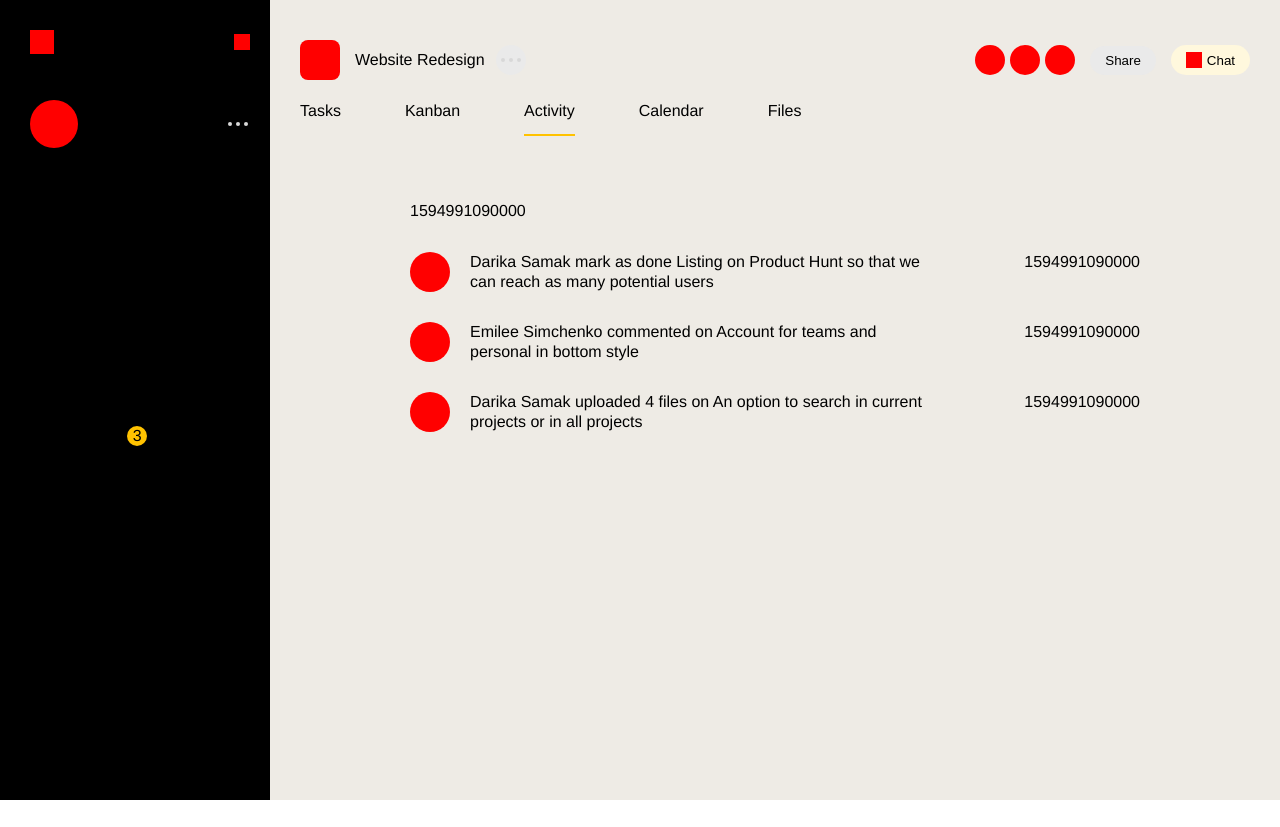
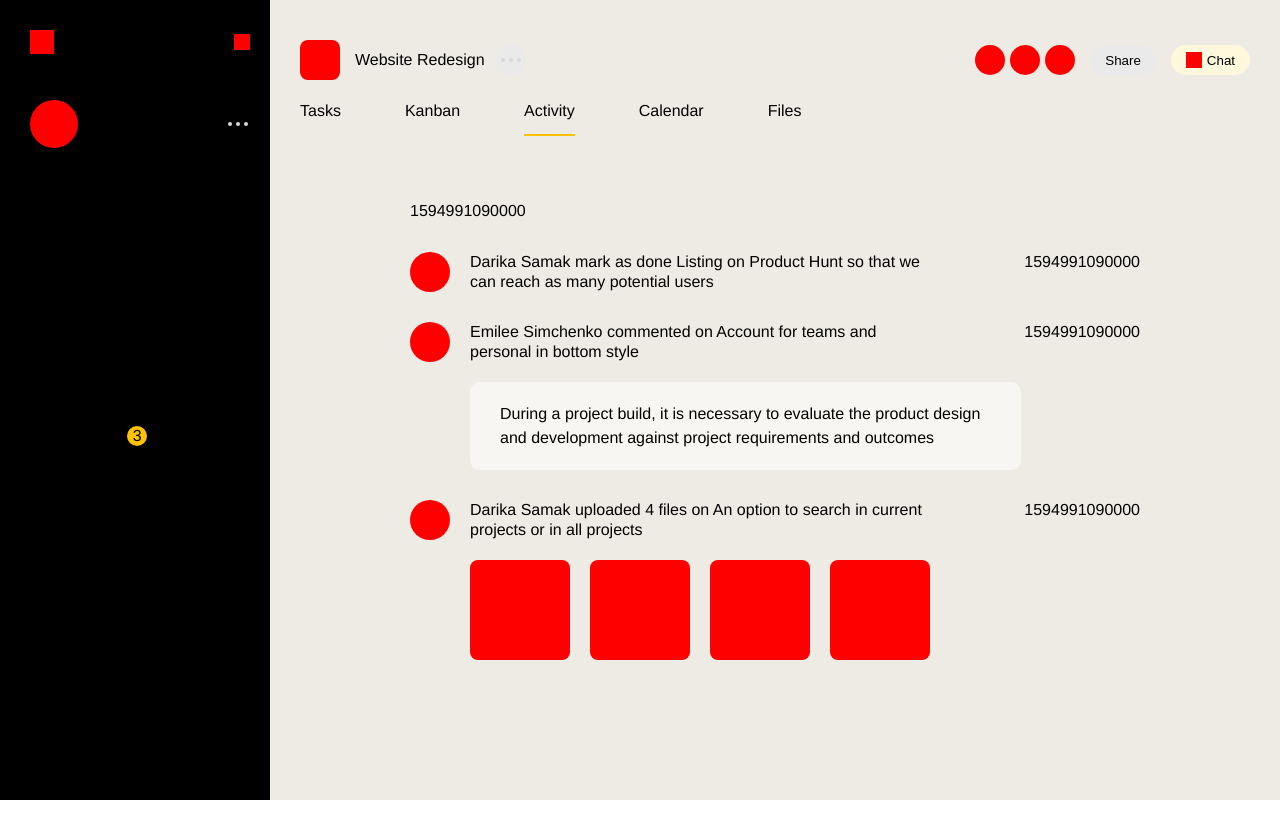
Before and after one commit to vesground/onix, a React (Create React App) app: page / in a window 1280 px wide. Built offline with nearby package versions, Linux system fonts and the light colour scheme.

Commit message:
Add meta content components in events list

```diff
--- a/src/data.js
+++ b/src/data.js
@@ -19,7 +19,8 @@ export const events = [
     type: 'comment',
     title: 'Emilee Simchenko commented on Account for teams and personal in bottom style',
     meta: {
-      target: {
+      type: 'comment',
+      content: {
         title: 'During a project build, it is necessary to evaluate the product design and development against project requirements and outcomes'
       }
     },
@@ -29,7 +30,10 @@ export const events = [
     type: 'upload',
     title: 'Darika Samak uploaded 4 files on An option to search in current projects or in all projects',
     meta: {
-      files: []
+      type: 'files',
+      content: {
+        files: [1, 2, 3, 4]
+      }
     },
     createdAt: Date.now(),
   },
--- a/src/routes/Dashboard/Events/Event/Comment/index.js
+++ b/src/routes/Dashboard/Events/Event/Comment/index.js
@@ -1,14 +1,16 @@
 import React from 'react';
+
+import Text from 'components/Text';
 
 import './index.scss';
 
-const baseClass = 'dashboard-header';
-const DashboardHeader = (props) => {
+const baseClass = 'dashboard-event-comment';
+const EventComment = ({ title, ...props }) => {
   return (
     <div className={`${baseClass}`}>
-      header
+      <Text>{title}</Text>
     </div>
   );
 }
 
-export default DashboardHeader;
+export default EventComment;
--- a/src/routes/Dashboard/Events/Event/Comment/index.scss
+++ b/src/routes/Dashboard/Events/Event/Comment/index.scss
@@ -0,0 +1,15 @@
+.dashboard-event-comment {
+  margin-top: 20px;
+  width: 100%;
+  height: 88px;
+  background: #F7F6F3;
+  border-radius: 10px;
+  padding: 20px 30px;
+  box-sizing: border-box;
+  > .app-component-text {
+    width: 100%;
+    line-height: 24px;
+    font-size: var(--paragraph-2);
+    color: var(--primary-text-color);
+  }
+}
--- /dev/null
+++ b/src/routes/Dashboard/Events/Event/Files/index.js
@@ -0,0 +1,18 @@
+import React from 'react';
+
+import Image from 'components/Image';
+
+import './index.scss';
+
+const baseClass = 'dashboard-event-files';
+const EventFiles = ({ files, ...props }) => {
+  return (
+    <div className={`${baseClass}`}>
+      {files.map(file => (
+        <Image width={100} height={100} borderRadius='8px' />
+      ))}
+    </div>
+  );
+}
+
+export default EventFiles;
--- /dev/null
+++ b/src/routes/Dashboard/Events/Event/Files/index.scss
@@ -0,0 +1,13 @@
+.dashboard-event-files {
+  display: flex;
+  margin-top: 20px;
+  > .app-component-image {
+    margin: 0 10px;
+    &:first-child {
+      margin-left: 0;
+    }
+    &:last-child {
+      margin-right: 0;
+    }
+  }
+}
--- a/src/routes/Dashboard/Events/Event/index.js
+++ b/src/routes/Dashboard/Events/Event/index.js
@@ -2,18 +2,30 @@ import React from 'react';
 
 import Image from 'components/Image';
 import Text from 'components/Text';
+import EventComment from 'routes/Dashboard/Events/Event/Comment';
+import EventFiles from 'routes/Dashboard/Events/Event/Files';
 
 import './index.scss';
 
+const META_COMPONENTS = {
+  comment: EventComment,
+  files: EventFiles,
+}
+
 const baseClass = 'dashboard-event';
-const DashboardHeader = ({ type, title, createdAt, ...props }) => {
+const DashboardEvent = ({ type, title, meta, createdAt, ...props }) => {
+  const MetaComponent = META_COMPONENTS[meta?.type];
+
   return (
     <div className={`${baseClass}`}>
       <Image width={40} height={40} borderRadius='50%' />
-      <Text className={`${baseClass}__title`}>{title}</Text>
+      <div className={`${baseClass}__details`}>
+        <Text>{title}</Text>
+        {MetaComponent && (<MetaComponent {...meta.content} />)}
+      </div>
       <Text className={`${baseClass}__date`}>{createdAt}</Text>
     </div>
   );
 }
 
-export default DashboardHeader;
+export default DashboardEvent;
--- a/src/routes/Dashboard/Events/Event/index.scss
+++ b/src/routes/Dashboard/Events/Event/index.scss
@@ -3,11 +3,15 @@
   display: flex;
   align-items: flex-start;
   margin-bottom: 30px;
-  &__title {
-    width: 461px;
+  &__details {
+    // fill the remaining width
+    max-width: 551px;
     margin-left: 20px;
-    line-height: 20px;
-    color: var(--primary-text-color);
+    > .app-component-text {
+      width: 461px;
+      line-height: 20px;
+      color: var(--primary-text-color);
+    }
   }
   &__date {
     margin-left: auto;
--- a/src/routes/Dashboard/Events/index.js
+++ b/src/routes/Dashboard/Events/index.js
@@ -7,7 +7,7 @@ import { events } from 'data.js';
 import './index.scss';
 
 const baseClass = 'dashboard-events';
-const Events = (props) => {
+const DashboardEvents = (props) => {
   return (
     <div className={`${baseClass}`}>
       <Text className={`${baseClass}__relative-date`}>{Date.now()}</Text>
@@ -20,4 +20,4 @@ const Events = (props) => {
   );
 }
 
-export default Events;
+export default DashboardEvents;
```
Also changed, not shown: src/routes/Dashboard/Events/Event/FilesList/index.js (deleted, +0 -14 lines), src/routes/Dashboard/Events/Event/FilesList/index.scss (deleted).
